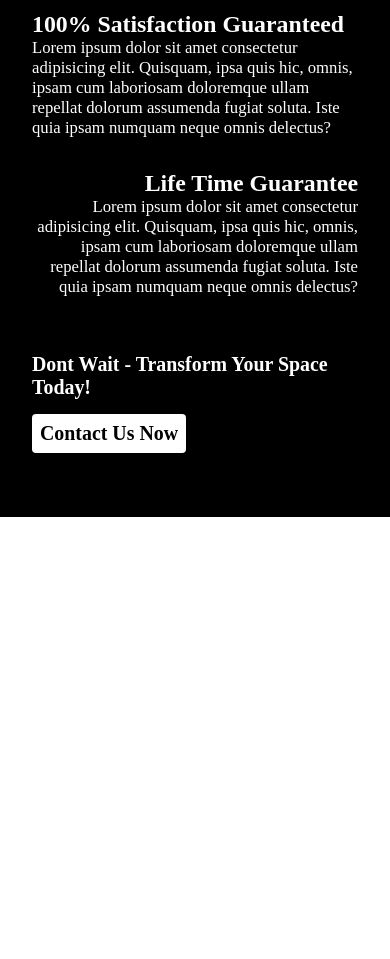
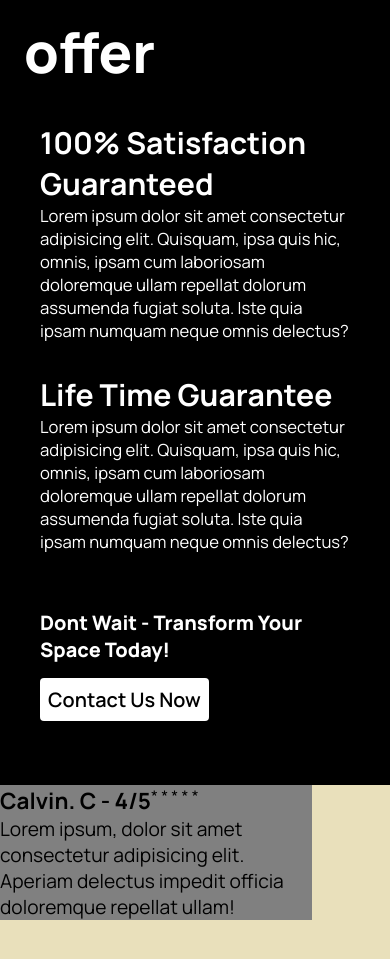
Before and after one commit to CalvinA-C/mountify-hero_page, a React (Create React App) app: page / in a window 390 px wide. Shown: the part 921-1880 px from the top of the page. Before the commit the page ends 1438 px from the top, so only its background shows below. Built offline with nearby package versions, Linux system fonts and the light colour scheme.

Commit message:
doing_reviews_section--mountify--mobile-resolution

```diff
--- a/src/App.css
+++ b/src/App.css
@@ -3,6 +3,7 @@
   padding: 0;
   margin: 0;
   scroll-behavior: smooth;
+  font-family: var(--font-family);
 }
 
 button {
--- a/src/App.js
+++ b/src/App.js
@@ -4,6 +4,7 @@ import Navbar from "./components/navbar/Navbar";
 import Header from "./containers/header/Header";
 import Projects from "./components/projects/Projects";
 import Offer from "./containers/offer/Offer";
+import Reviews from "./components/reviews/Reviews";
 
 const App = () => {
   return (
@@ -14,6 +15,7 @@ const App = () => {
         <Projects />
       </div>
       <Offer />
+      <Reviews />
     </>
   );
 };
--- /dev/null
+++ b/src/components/reviews/Reviews.jsx
@@ -0,0 +1,21 @@
+import React from "react";
+import "./reviews.css";
+
+const Reviews = () => {
+  return (
+    <div className="mountify__reviews">
+      <div className="review">
+        <div className="review-tag">
+          <h2>Calvin. C - 4/5</h2>
+          <div className="review__stars">* * * * *</div>
+        </div>
+        <p>
+          Lorem ipsum, dolor sit amet consectetur adipisicing elit. Aperiam
+          delectus impedit officia doloremque repellat ullam!
+        </p>
+      </div>
+    </div>
+  );
+};
+
+export default Reviews;
--- /dev/null
+++ b/src/components/reviews/reviews.css
@@ -0,0 +1,20 @@
+.mountify__reviews {
+  height: 30vh;
+  background-color: rgb(233, 224, 187, 1);
+}
+
+.review {
+  width: 80%;
+  max-height: 70vw;
+  background-color: grey;
+}
+.review-tag {
+  display: flex;
+}
+
+.review-tag h2 {
+  font-size: 1.4rem;
+}
+.review p {
+  font-size: 1.2rem;
+}
--- a/src/containers/header/header.css
+++ b/src/containers/header/header.css
@@ -7,7 +7,6 @@
 }
 .mountify__header--contents h1 {
   font-weight: 900;
-  font-family: var(--font-family);
   letter-spacing: -0.1rem;
   padding-left: 1.8rem;
   line-height: 0.9;
--- a/src/containers/offer/offer.css
+++ b/src/containers/offer/offer.css
@@ -3,11 +3,11 @@
   flex-direction: column;
   background-color: black;
   color: white;
-  padding: 3rem 1rem;
+  padding: 3rem 1.5rem;
 }
 
 .mountify__offer-title {
-  font-size: calc(1.5rem + 3vw);
+  font-size: calc(2.5rem + 4vw);
   font-weight: 900;
   padding-bottom: 1rem;
 }
@@ -17,22 +17,13 @@
 }
 
 .offer-subtitle {
-  font-size: calc(1rem + 2vw);
+  font-size: calc(1.4rem + 2vw);
 }
 
 .offer-description {
   font-size: calc(0.8rem + 1vw);
 }
 
-.offer-item:nth-of-type(2) {
-  display: flex;
-  flex-direction: column;
-  align-items: flex-end;
-}
-.offer-item:nth-of-type(2) .offer-description {
-  text-align: right;
-}
-/*  */
 /* CTA Container Styling */
 .mountify__offer--cta-container {
   padding: 1rem;
```
